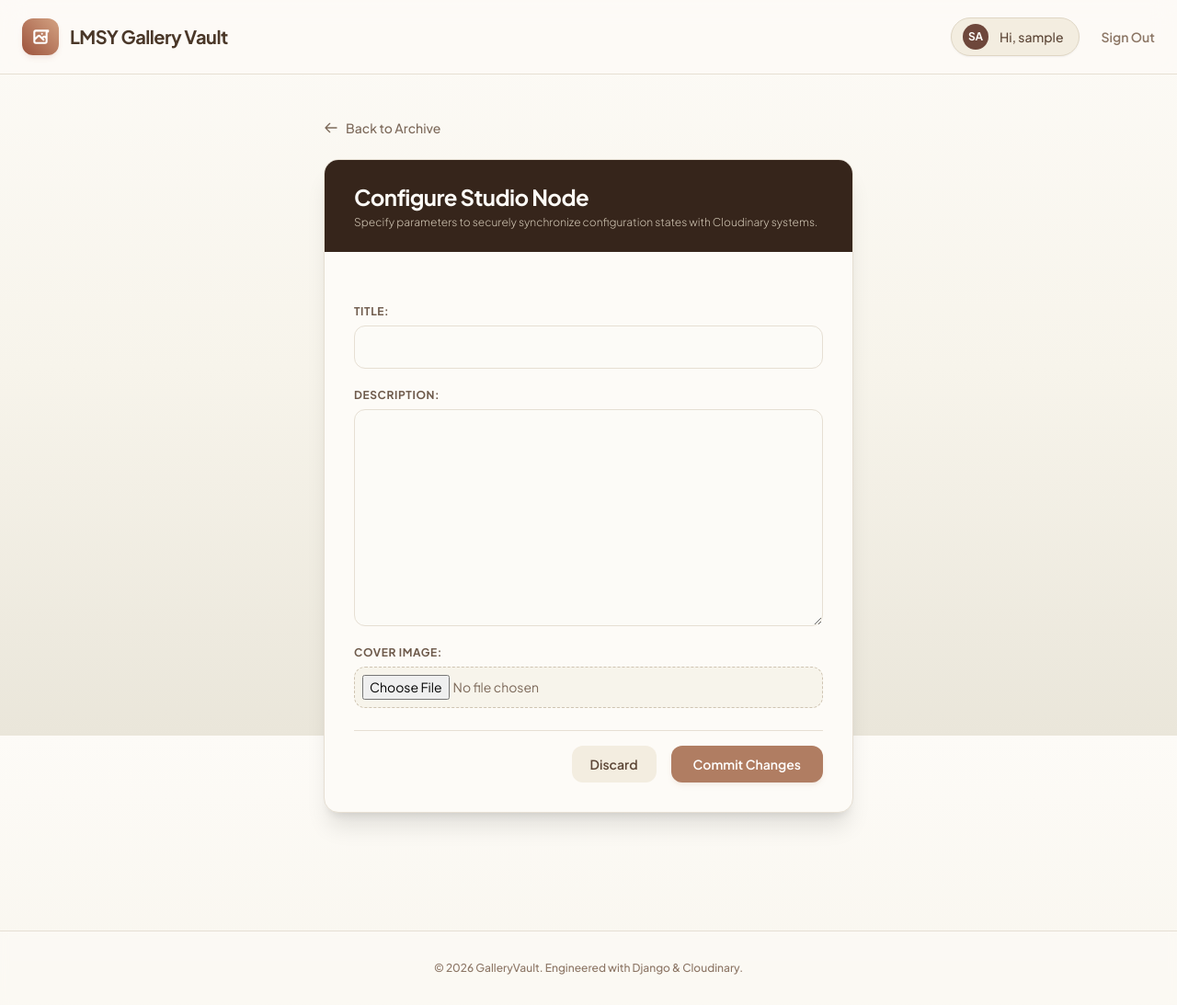
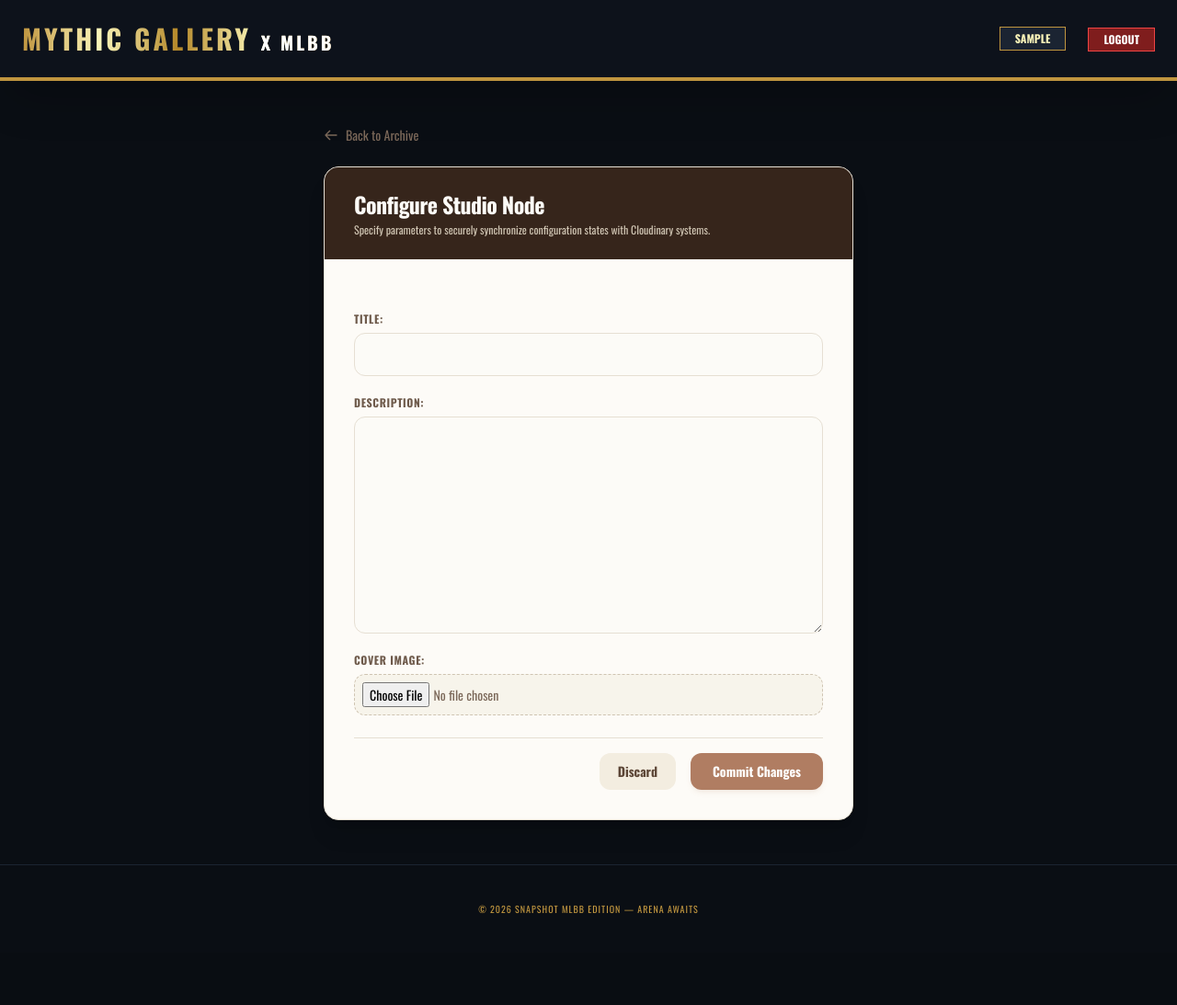
Before and after one commit to rainierorogan-code/album-project, a Django app: page /new/ in a window 1280 px wide. Shown: the whole page at 92% size. After the commit the page ends 994 px from the top, so only its background shows below. Run offline with Django 5.2, Linux system fonts and the light colour scheme; the visitor is signed in with stand-in values (Sample User, id 1); some libraries are stand-ins or nearby versions.

Commit message:
Changed the theme to MLBB

```diff
--- a/albums/templates/albums/base.html
+++ b/albums/templates/albums/base.html
@@ -3,62 +3,48 @@
 <head>
     <meta charset="UTF-8">
     <meta name="viewport" content="width=device-width, initial-scale=1.0">
-    <title>GalleryVault — Curated Media</title>
+    <title>MYTHIC Gallery</title>
     <script src="https://cdn.tailwindcss.com"></script>
-    <link href="https://fonts.googleapis.com/css2?family=Plus+Jakarta+Sans:wght@300;400;500;600;700&display=swap" rel="stylesheet">
+    <link href="https://fonts.googleapis.com/css2?family=Oswald:wght@400;700&display=swap" rel="stylesheet">
     <style>
-        body { font-family: 'Plus Jakarta Sans', sans-serif; }
+        body { font-family: 'Oswald', sans-serif; }
+        .ml-gold-gradient { background: linear-gradient(to right, #bf953f, #fcf6ba, #b38728, #fbf5b7, #aa771c); }
+        .ml-border { border-image: linear-gradient(to bottom, #bf953f, #aa771c) 1; }
     </style>
+</head>
+<body class="bg-[#0a0e14] text-white min-h-screen">
 
-    {% if not user.is_authenticated and request.path != '/accounts/login/' and request.path != '/signup/' %}
-        <script>
-            window.location.href = "{% url 'login' %}";
-        </script>
-    {% endif %}
-</head>
-<body class="bg-gradient-to-b from-[#fdfbf7] via-[#f7f4eb] to-[#eae6da] flex flex-col min-h-full selection:bg-[#c2997e] selection:text-white">
+<header class="sticky top-0 z-50 border-b-4 border-[#bf953f] bg-[#0d121b] shadow-2xl">
+        <div class="max-w-7xl mx-auto px-6 py-6 flex items-center justify-between w-full">
 
-    <nav class="sticky top-0 z-50 bg-[#fdfbf7]/80 backdrop-blur-md border-b border-[#e6dfd3] transition-all duration-300">
-        <div class="max-w-7xl mx-auto px-6 h-20 flex justify-between items-center">
-
-            <a href="/" class="flex items-center space-x-3 group">
-                <div class="w-10 h-10 bg-gradient-to-tr from-[#9c523c] to-[#d4a383] rounded-xl flex items-center justify-center shadow-md shadow-[#9c523c]/10 group-hover:scale-105 transition-transform duration-300">
-                    <svg class="w-5 h-5 text-white" fill="none" stroke="currentColor" viewBox="0 0 24 24"><path stroke-linecap="round" stroke-linejoin="round" stroke-width="2.5" d="M4 16l4.586-4.586a2 2 0 012.828 0L16 16m-2-2l1.586-1.586a2 2 0 012.828 0L20 14m-6-6h.01M6 20h12a2 2 0 002-2V6a2 2 0 002-2H6a2 2 0 00-2 2v12a2 2 0 002 2z"></path></svg>
-                </div>
-                <span class="text-xl font-bold text-[#4a3728] tracking-tight">LMSY Gallery Vault</span>
+            <a href="/" class="text-3xl font-bold tracking-widest uppercase text-transparent bg-clip-text ml-gold-gradient">
+                MYTHIC GALLERY <span class="text-white text-xl">x MLBB</span>
             </a>
 
-            <div class="flex items-center space-x-6">
+            <nav class="flex items-center gap-6">
                 {% if user.is_authenticated %}
-                    <div class="flex items-center space-x-3 bg-[#f3ede0] border border-[#dfd6c4] rounded-full py-1.5 pl-3 pr-4 shadow-sm">
-                        <div class="w-7 h-7 rounded-full bg-[#6e473b] text-[#fdfbf7] flex items-center justify-center text-xs font-bold uppercase">
-                            {{ user.username|slice:":2" }}
-                        </div>
-                        <span class="text-sm font-medium text-[#5c4636]">Hi, {{ user.username }}</span>
+                    <div class="bg-[#1b2432] border border-[#bf953f] px-4 py-1 text-xs uppercase font-bold text-[#fcf6ba]">
+                        {{ user.username }}
                     </div>
-
-                    <form action="{% url 'logout' %}" method="post" class="inline">
+                    <form action="{% url 'logout' %}" method="post">
                         {% csrf_token %}
-                        <button type="submit" class="text-sm font-semibold text-[#8c7665] hover:text-[#9c523c] transition-colors duration-200">
-                            Sign Out
-                        </button>
+                        <button class="bg-red-900 border border-red-500 text-white px-4 py-1 text-xs font-bold uppercase hover:bg-red-700 transition">Logout</button>
                     </form>
                 {% else %}
-                    <a href="{% url 'login' %}" class="bg-[#36251b] hover:bg-[#4a3427] text-[#fdfbf7] text-sm font-semibold px-5 py-2.5 rounded-xl transition-all duration-200 hover:-translate-y-0.5">
-                        Sign In
-                    </a>
+                    <a href="{% url 'login' %}" class="bg-[#bf953f] text-black px-6 py-2 font-bold uppercase tracking-widest hover:scale-105 transition-transform">Login</a>
                 {% endif %}
-            </div>
+            </nav>
+
         </div>
-    </nav>
+    </header>
 
-    <main class="max-w-7xl mx-auto px-6 w-full flex-grow py-12">
+    <main class="max-w-6xl mx-auto px-6 py-12">
         {% block content %}
         {% endblock %}
     </main>
 
-    <footer class="mt-20 py-8 text-center text-xs font-medium text-[#8c7665] border-t border-[#e6dfd3] bg-[#fdfbf7]/50 backdrop-blur-sm flex-shrink-0">
-        &copy; 2026 GalleryVault. Engineered with Django & Cloudinary.
+    <footer class="text-center py-10 text-[#bf953f] text-[10px] uppercase tracking-widest border-t border-[#1b2432]">
+        © 2026 Snapshot MLBB Edition — Arena Awaits
     </footer>
 
 </body>
```
Also changed, not shown: albums/templates/albums/album_list.html (+25 -37 lines), albums/admin.py (line endings or trailing spaces), albums/apps.py (line endings or trailing spaces), albums/migrations/0001_initial.py, albums/migrations/0002_alter_album_cover_image.py, albums/migrations/0003_alter_album_cover_image.py, albums/models.py (line endings or trailing spaces), albums/templates/albums/album_confirm_delete.html (line endings or trailing spaces), albums/templates/albums/album_form.html (line endings or trailing spaces), albums/tests.py (line endings or trailing spaces), core/asgi.py (line endings or trailing spaces), core/urls.py (line endings or trailing spaces), core/wsgi.py (line endings or trailing spaces), manage.py (line endings or trailing spaces).
